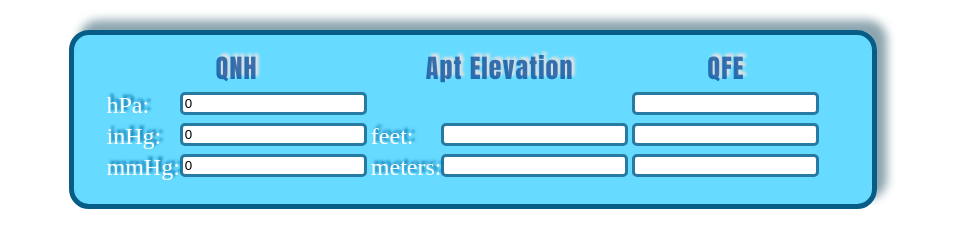
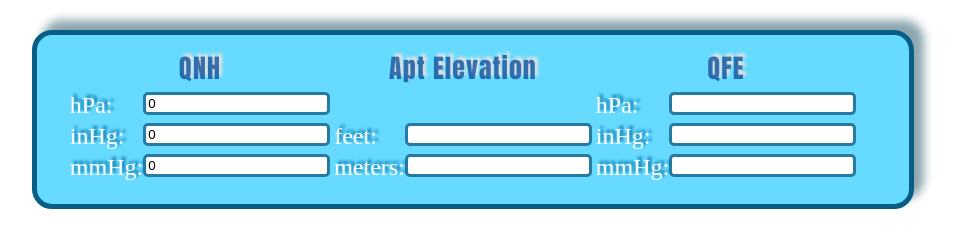
Before and after one commit to souldrum/qnhtoqfe, a website: page index.html in a window 1280 px wide. Shown: the whole page, without its empty margins (167-1128 px from the left). Drawn offline with Linux system fonts and the light colour scheme.

Commit message:
CSS_allign

```diff
--- a/index.css
+++ b/index.css
@@ -34,6 +34,5 @@ input {
   border-color: #277ba2;
 }
 td[class="rightCol"] {
-  float: right;
   width: auto;
 }
--- a/index.html
+++ b/index.html
@@ -16,17 +16,17 @@
         <tr>
           <td>hPa: <input id="hPa" type="number" /></td>
           <td>&nbsp</td>
-          <td class="rightCol"><input type="number" /></td>
+          <td class="rightCol">hPa: <input type="number" /></td>
         </tr>
         <tr>
           <td>inHg: <input id="inHg" type="number" /></td>
           <td>feet: <input type="number" /></td>
-          <td class="rightCol"><input type="number" /></td>
+          <td class="rightCol">inHg: <input type="number" /></td>
         </tr>
         <tr>
           <td>mmHg: <input id="mmHg" type="number" /></td>
           <td>meters: <input type="number" /></td>
-          <td class="rightCol"><input type="number" /></td>
+          <td class="rightCol">mmHg: <input type="number" /></td>
         </tr>
       </tbody>
     </table>
```
